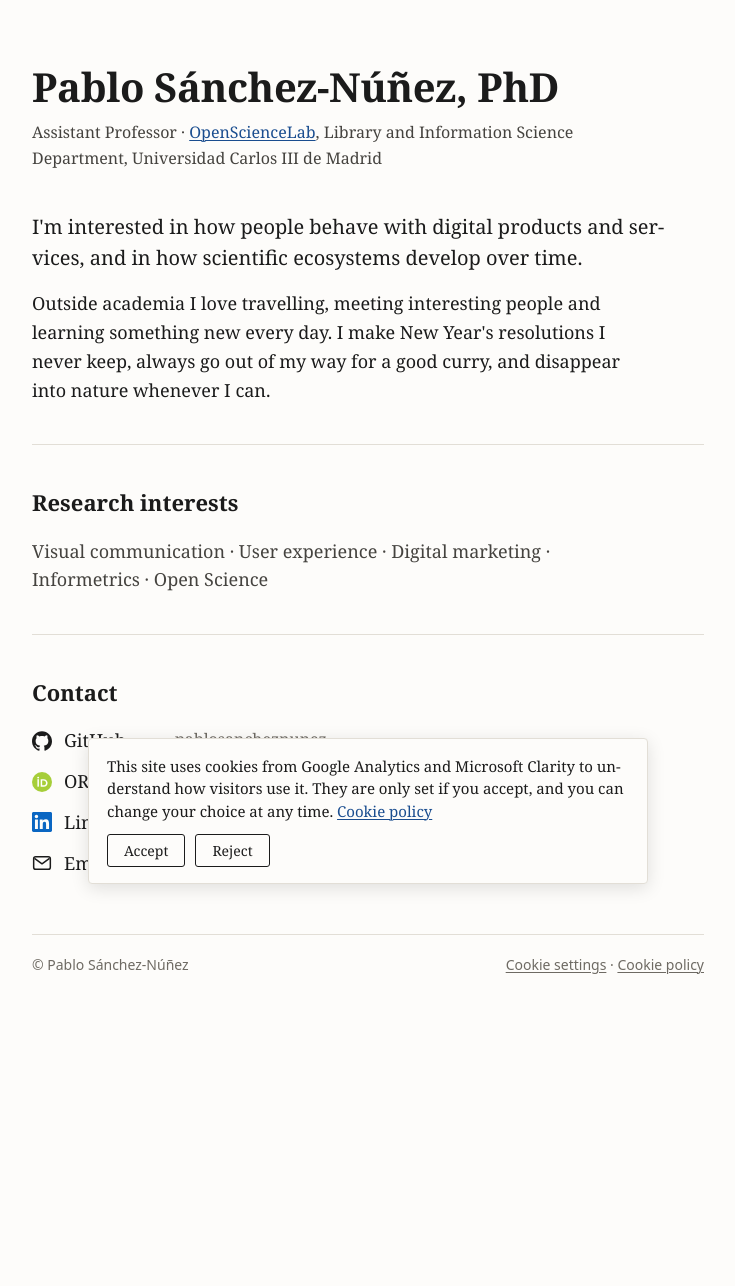
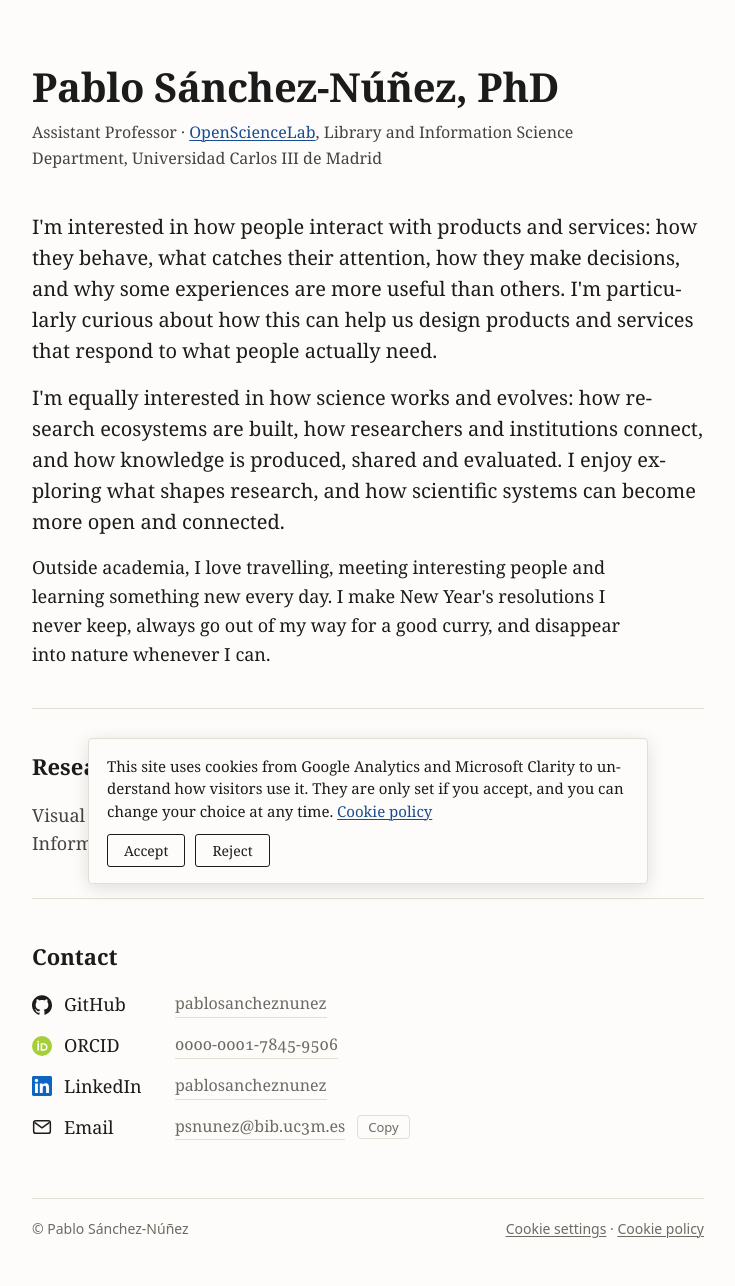
Before and after one commit to pablosancheznunez/pablosancheznunez.github.io, a Jekyll site: the page built from index.html, in a window 1280 px wide. Shown: the whole page, without its empty margins (272-1007 px from the left). Built offline with Jekyll 4.4.1, drawn with Linux system fonts in a browser that asks for light colours; before the commit the page ends 1022 px from its top, so only the background shows below that.

Commit message:
Expand the bio into two paragraphs: people and products, and research ecosystems

```diff
--- a/index.html
+++ b/index.html
@@ -11,8 +11,9 @@ layout: default
   <main id="main">
 
     <section id="about">
-      <p class="lede">I'm interested in how people behave with digital products and services, and in how scientific ecosystems develop over time.</p>
-      <p>Outside academia I love travelling, meeting interesting people and learning something new every day. I make New Year's resolutions I never keep, always go out of my way for a good curry, and disappear into nature whenever I can.</p>
+      <p class="lede">I'm interested in how people interact with products and services: how they behave, what catches their attention, how they make decisions, and why some experiences are more useful than others. I'm particularly curious about how this can help us design products and services that respond to what people actually need.</p>
+      <p class="lede">I'm equally interested in how science works and evolves: how research ecosystems are built, how researchers and institutions connect, and how knowledge is produced, shared and evaluated. I enjoy exploring what shapes research, and how scientific systems can become more open and connected.</p>
+      <p>Outside academia, I love travelling, meeting interesting people and learning something new every day. I make New Year's resolutions I never keep, always go out of my way for a good curry, and disappear into nature whenever I can.</p>
     </section>
 
     <section id="interests">
```
